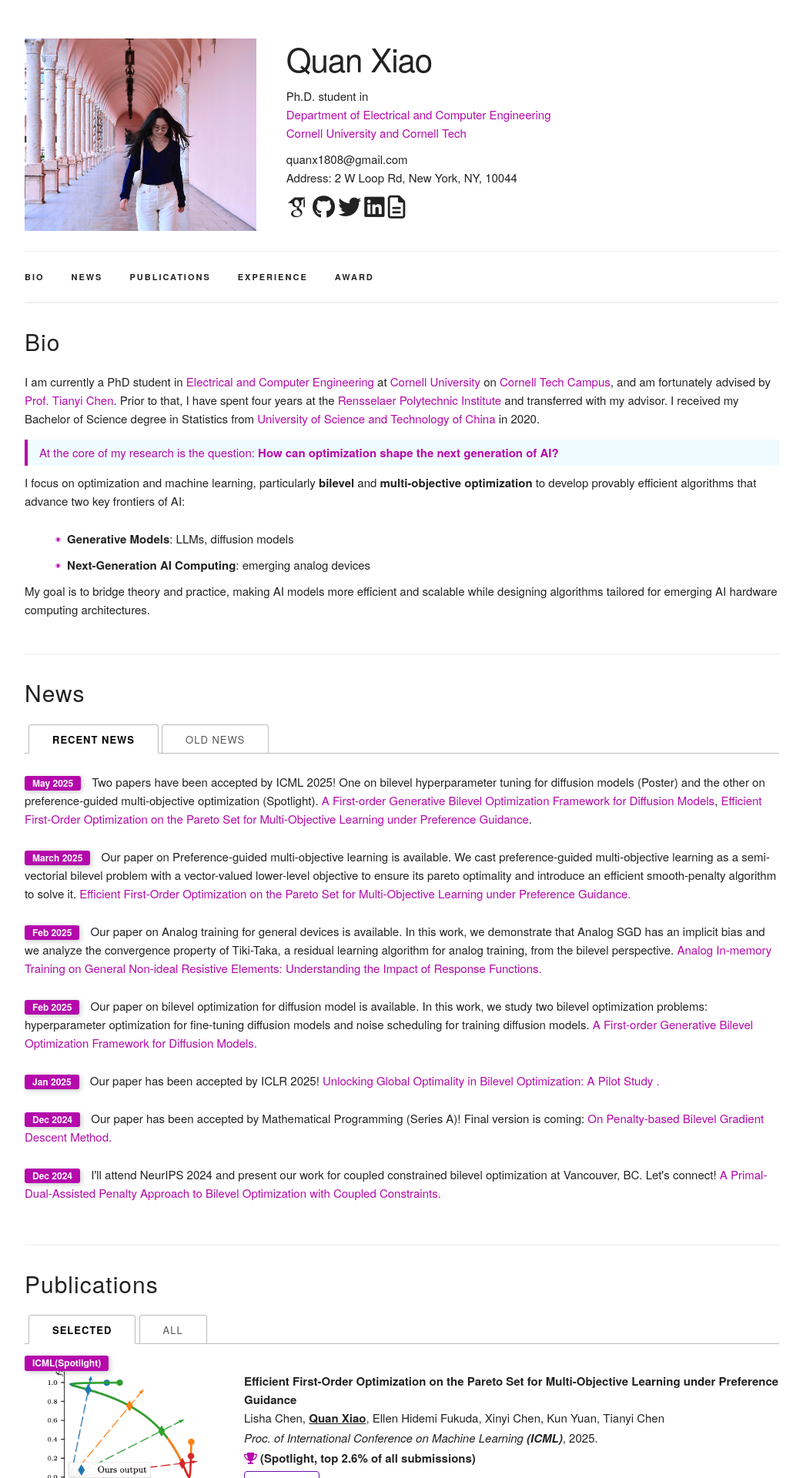
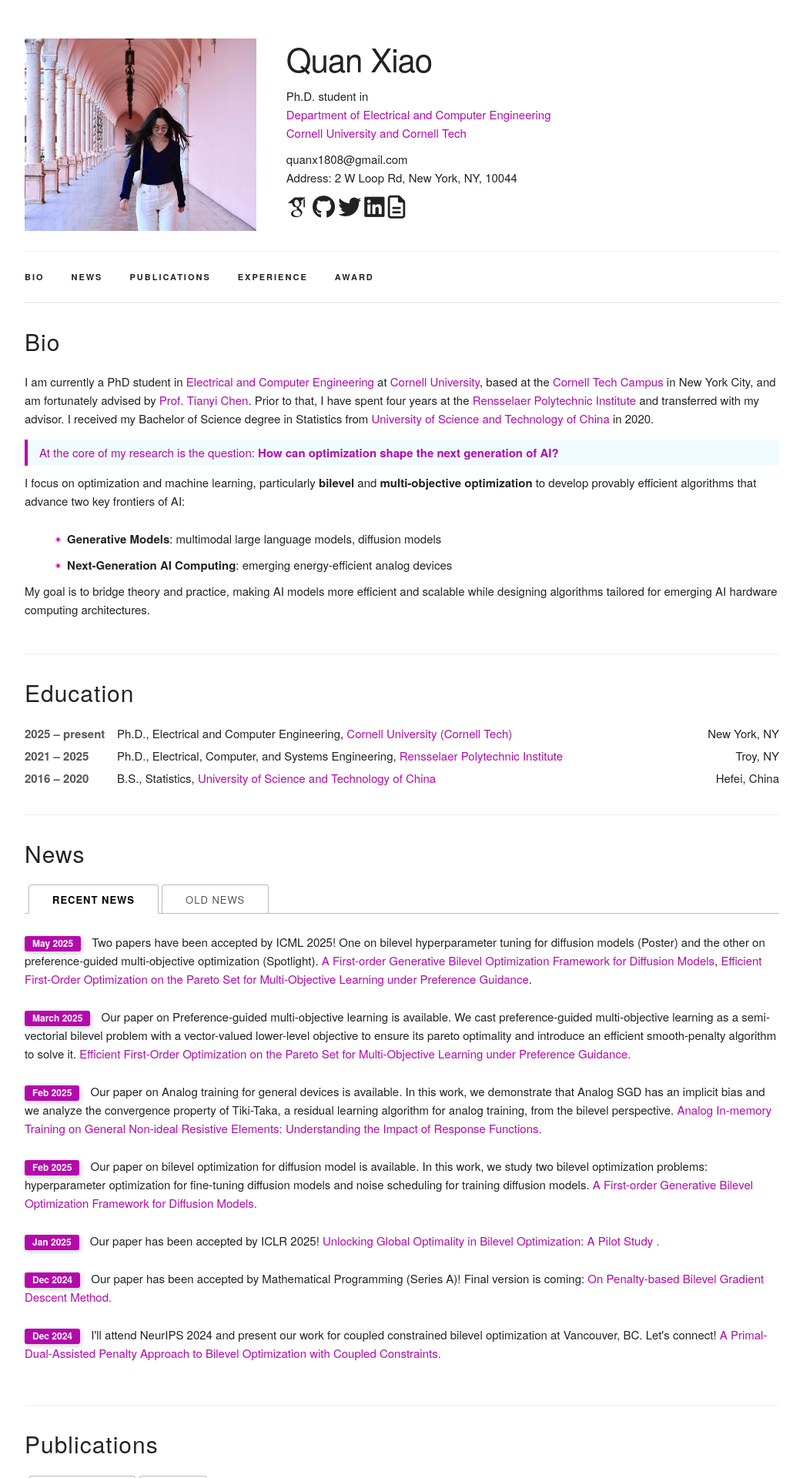
Before and after one commit to JenniferquanXiao/JenniferquanXiao.github.io, a Jekyll site: the page built from index.html, in a window 1280 px wide. Shown: the top 1920 px of the page at 77% size, without its empty margins (118-1161 px from the left). Built offline with Jekyll 4.4.1, drawn with Linux system fonts in a browser that asks for light colours; some web fonts are replaced.

Commit message:
statuschanges

```diff
--- a/_data/bio.yaml
+++ b/_data/bio.yaml
@@ -4,8 +4,8 @@ html: |
     <h4>Bio</h4>
     <div class="bio‑intro">
       <p>
-        I am currently a PhD student in <a href="https://www.engineering.cornell.edu/ece/" target="_blank">Electrical and Computer Engineering</a> at <a href="https://www.cornell.edu" target="_blank">Cornell University</a>
-        on <a href="https://tech.cornell.edu" target="_blank">Cornell Tech Campus</a>,
+        I am currently a PhD student in <a href="https://www.engineering.cornell.edu/ece/" target="_blank">Electrical and Computer Engineering</a> at <a href="https://www.cornell.edu" target="_blank">Cornell University</a>,
+        based at the <a href="https://tech.cornell.edu" target="_blank">Cornell Tech Campus</a> in New York City,
         and am fortunately advised by
         <a href="https://chentianyi1991.github.io" target="_blank">Prof.&nbsp;Tianyi Chen</a>.
         Prior to that, I have spent four years at the <a href=https://ecse.rpi.edu target='_blank'>Rensselaer Polytechnic Institute</a> and transferred with my advisor.
@@ -20,8 +20,8 @@ html: |
     <div class="bio‑focus">
       <p>I focus on optimization and machine learning, particularly <strong>bilevel</strong> and <strong>multi‑objective optimization</strong> to develop provably efficient algorithms that advance two key frontiers of AI:</p>
       <ul class="frontiers">
-        <li><strong>Generative Models</strong>: LLMs, diffusion models</li>
-        <li><strong>Next‑Generation AI Computing</strong>: emerging analog devices</li>
+        <li><strong>Generative Models</strong>: multimodal large language models, diffusion models</li>
+        <li><strong>Next‑Generation AI Computing</strong>: emerging energy-efficient analog devices</li>
       </ul>
     </div>
 
--- a/index.html
+++ b/index.html
@@ -7,6 +7,11 @@ title: Home
 {{ site.data.bio.html | raw }}
 </section>
 
+<!-- ========== EDUCATION ========== -->
+<div class="docs-section" id="education">
+  <h4>Education</h4>
+      {{ site.data.education.html | raw }}
+</div> <!-- end of .docs-section -->
 
 <!-- ========== NEWS ========== -->
 <div class="docs-section" id="news">
@@ -66,6 +71,8 @@ title: Home
 </div>
 
 </div>
+
+
 
 <!-- ========== PUBLICATIONS ========== -->
 <div class="docs-section" id="publications">
```
Also changed, not shown: libs/custom/my_css.css, 7 other files.
